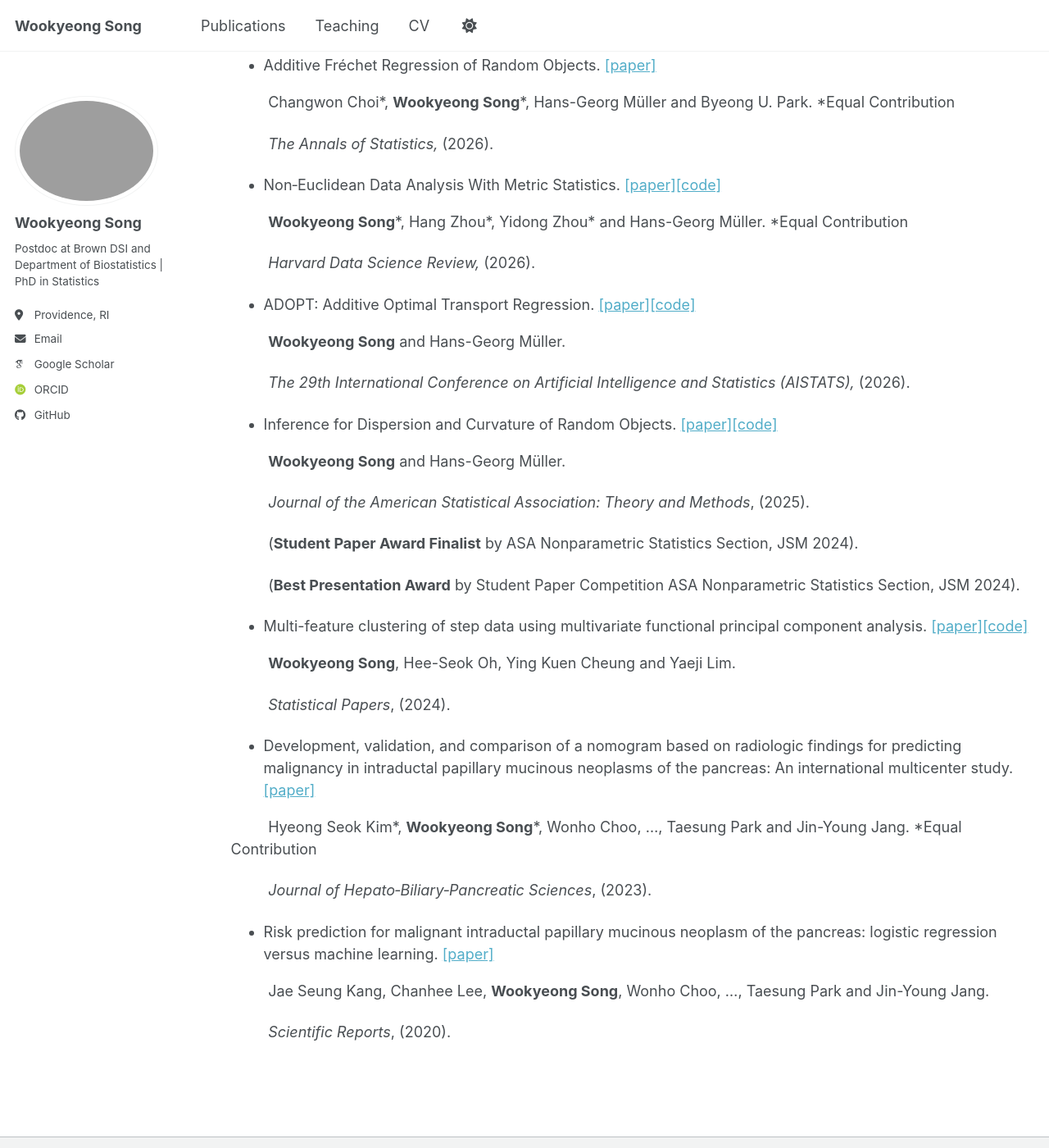
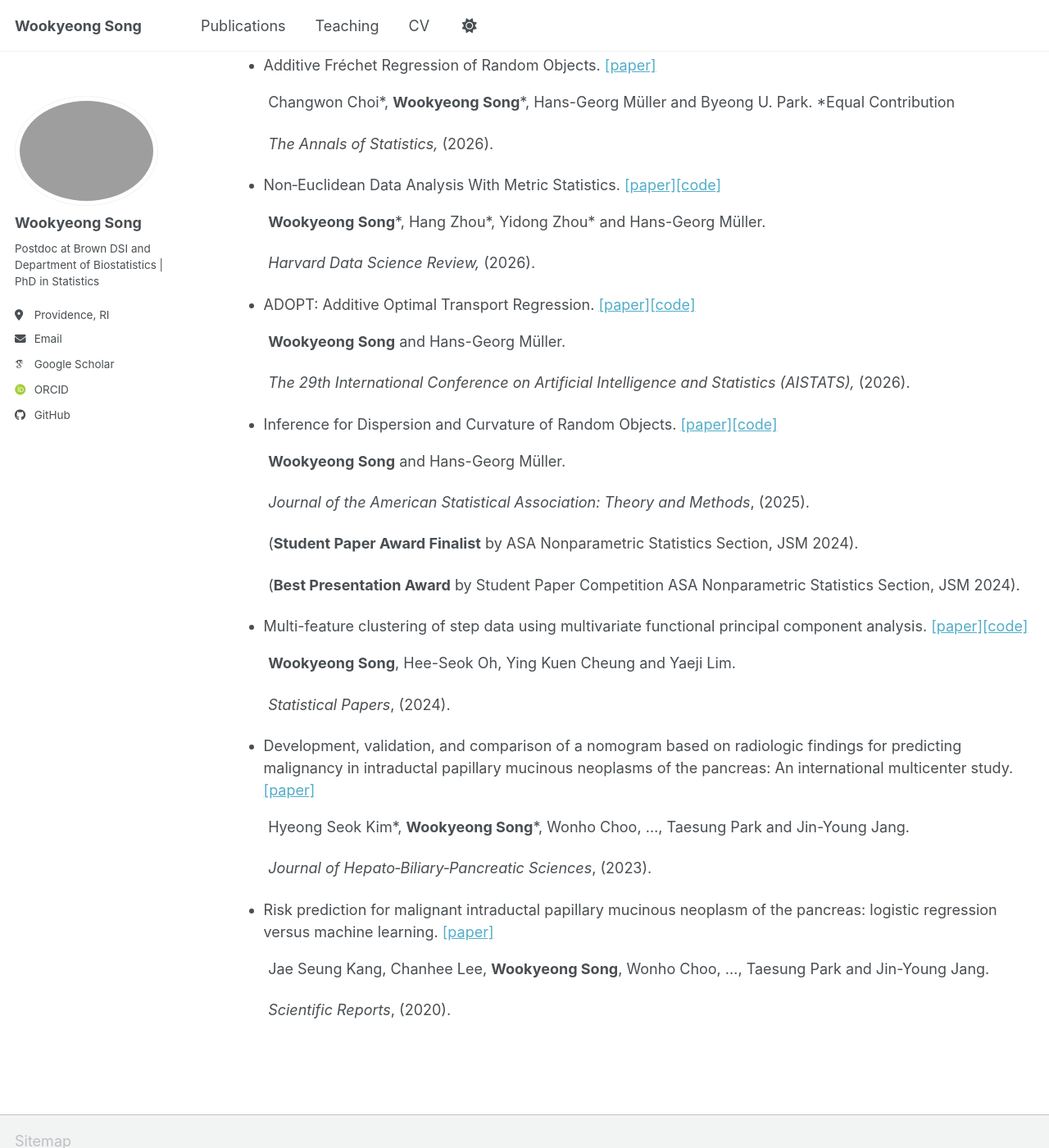
Before and after one commit to wookyeongSong/wookyeongsong.github.io, a Jekyll site: the page built from _pages/publications.md, in a window 1280 px wide and 1400 px high, scrolled down 509 px. Shown: the whole window at 82% size. Built offline with Jekyll 4.4.1, drawn with Linux system fonts in a browser that asks for light colours; some web fonts are replaced; a script bundle is joined from its source files by our own code; library files that are not in the unit come from our copies.

Commit message:
Update publications.md

```diff
--- a/_pages/publications.md
+++ b/_pages/publications.md
@@ -32,7 +32,7 @@
 
 - Non‑Euclidean Data Analysis With Metric Statistics. [\[paper\]](https://hdsr.mitpress.mit.edu/pub/fi0cphkz/release/1)[\[code\]](https://github.com/wookyeongSong/HDSR_Metric_Statistics)
 
-&nbsp;&nbsp;&nbsp;&nbsp;&nbsp;&nbsp;&nbsp;&nbsp; **Wookyeong Song**\*, Hang Zhou\*, Yidong Zhou\* and Hans-Georg Müller. \*Equal Contribution
+&nbsp;&nbsp;&nbsp;&nbsp;&nbsp;&nbsp;&nbsp;&nbsp; **Wookyeong Song**\*, Hang Zhou\*, Yidong Zhou\* and Hans-Georg Müller.
 
 &nbsp;&nbsp;&nbsp;&nbsp;&nbsp;&nbsp;&nbsp;&nbsp; *Harvard Data Science Review,* (2026).
 
@@ -60,7 +60,7 @@
 
 - Development, validation, and comparison of a nomogram based on radiologic findings for predicting malignancy in intraductal papillary mucinous neoplasms of the pancreas: An international multicenter study. [\[paper\]](https://pubmed.ncbi.nlm.nih.gov/33811460/)
 
-&nbsp;&nbsp;&nbsp;&nbsp;&nbsp;&nbsp;&nbsp;&nbsp; Hyeong Seok Kim\*, **Wookyeong Song**\*, Wonho Choo, ..., Taesung Park and Jin-Young Jang. \*Equal Contribution
+&nbsp;&nbsp;&nbsp;&nbsp;&nbsp;&nbsp;&nbsp;&nbsp; Hyeong Seok Kim\*, **Wookyeong Song**\*, Wonho Choo, ..., Taesung Park and Jin-Young Jang.
 
 &nbsp;&nbsp;&nbsp;&nbsp;&nbsp;&nbsp;&nbsp;&nbsp; *Journal of Hepato‑Biliary‑Pancreatic Sciences*, (2023).
 
```
